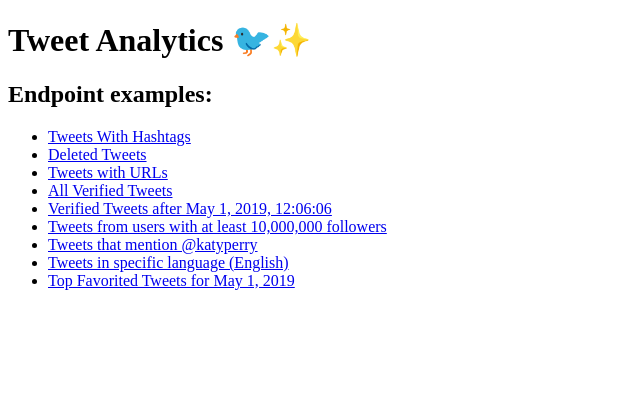
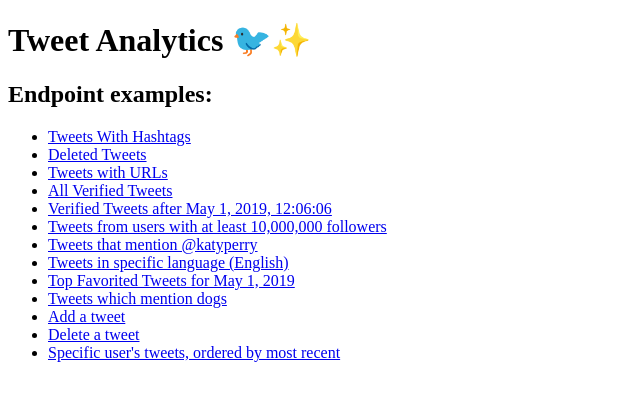
Before and after one commit to joel1794/Tweet-Analytics, a Flask app: page / in a window 1280 px wide. Shown: the top 401 px of the page, without its empty margins (0-640 px from the left). Run offline with Flask 2, Linux system fonts and the light colour scheme.

Commit message:
added some routes to index.html

```diff
--- a/templates/index.html
+++ b/templates/index.html
@@ -24,6 +24,10 @@
         <li><a href="{{ url_for('fetch_tweets_with_mentions', username='katyperry')}}">Tweets that mention @katyperry</a></li>
         <li><a href="{{ url_for('fetch_tweets_by_language', lang='en')}}">Tweets in specific language (English)</a></li>
         <li><a href="{{ url_for('fetch_top_favorited_tweets', date='2019-05-01', lang='en')}}">Top Favorited Tweets for May 1, 2019</a></li>
+        <li><a href="{{ url_for('fetch_tweets_with_certain_text', text='dog', lang='en')}}">Tweets which mention dogs</a></li>
+        <li><a href="{{ url_for('insert_tweet', text='dog', lang='en')}}">Add a tweet</a></li>
+        <li><a href="{{ url_for('remove_tweet', text='dog', lang='en')}}">Delete a tweet</a></li>
+        <li><a href="{{ url_for('find_tweets_for_user_ordered', user_id='' )}}">Specific user's tweets, ordered by most recent </a></li>
     </ul>
 
     {{ a_variable }}
```
